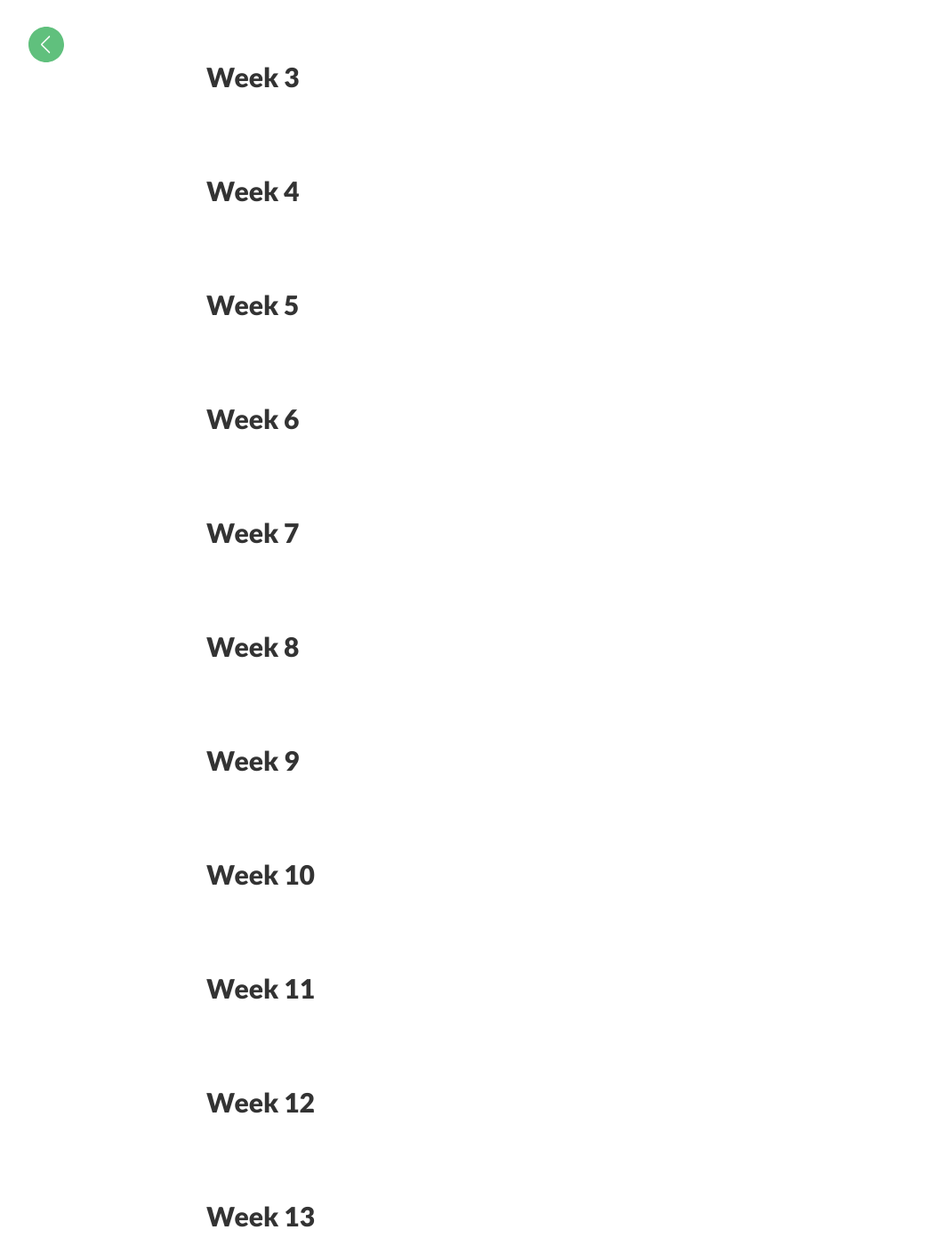
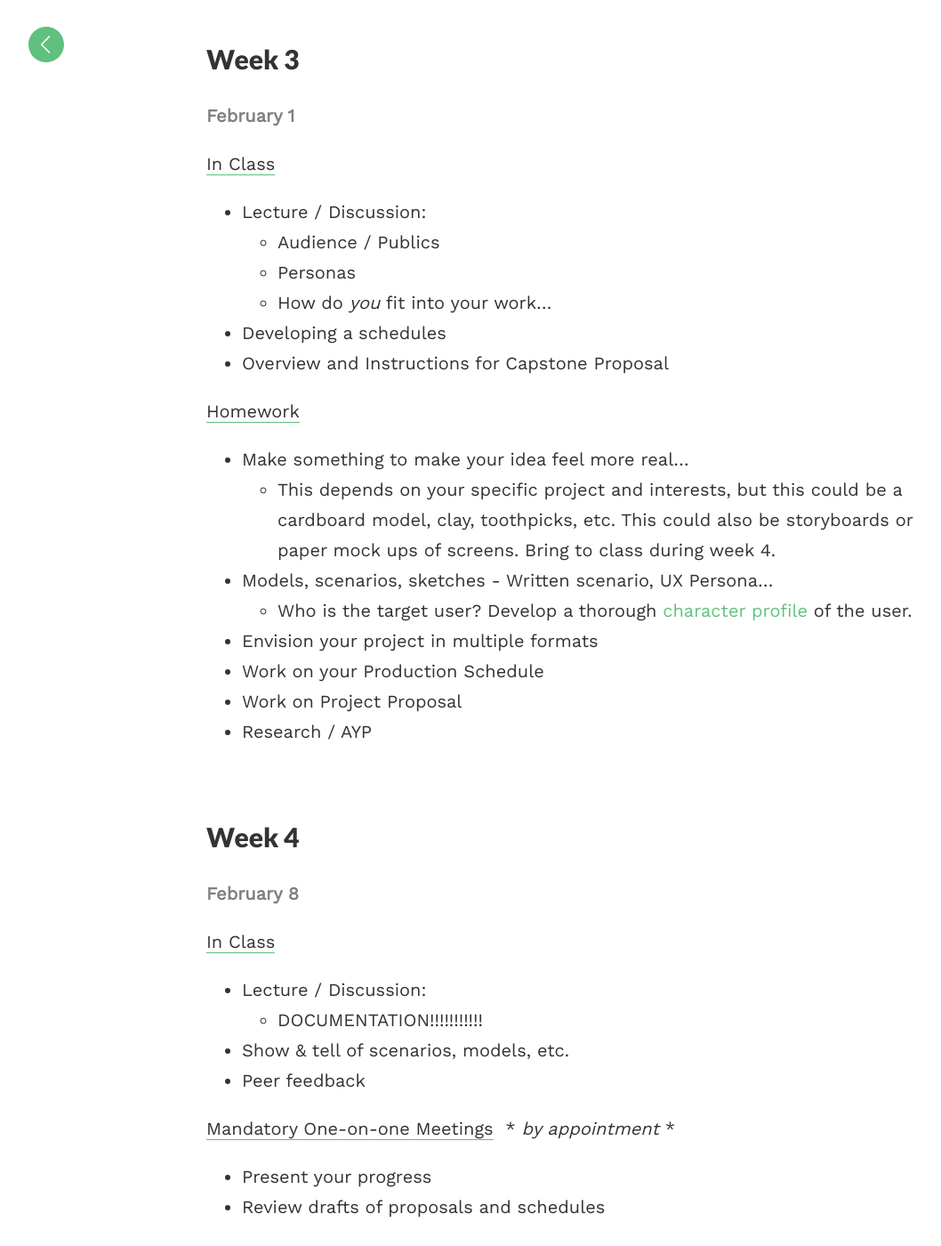
Before and after one commit to coloringchaos/capstone-s17, a Jekyll site: the page built from _posts/2017-01-16-schedule.md, in a window 1280 px wide and 1400 px high, scrolled down 1439 px. Shown: the whole window at 89% size, without its empty margins (8-1066 px from the left). Built offline with Jekyll 4.4.1, drawn with Linux system fonts in a browser that asks for light colours; some of the changed text lies outside the part shown.

Commit message:
changes for class 1

```diff
--- a/_posts/2017-01-16-schedule.md
+++ b/_posts/2017-01-16-schedule.md
@@ -8,11 +8,9 @@ permalink: '/schedule'
 <!-- * Do not remove this line (it will not be displayed)
 {:toc} -->
 
-<br>
-
 ## Week 1
 
-<span class="date">January 25</span>
+<span class="date">January 18</span>
 
 <span class="underlined">In Class</span>
 
@@ -24,7 +22,7 @@ permalink: '/schedule'
 	+ Concept Development
 	+ Research
 
-<span class="underlined">In Class</span>
+<span class="underlined">Homework</span>
 
 + Set up your online journal and email me a link
 + Precedents / Topics and things you’re most interested in
@@ -35,79 +33,272 @@ permalink: '/schedule'
 
 ## Week 2
 
+<span class="date">January 25</span>
+
 <span class="underlined">In Class</span>
+
 + Portfolio Presentations
 
-<span class="underlined">In Class</span>
+<span class="underlined">Homework</span>
+
 + Mood board
 + Dream review
 + Research + References
-+ Reading on Publics and Counterpublics
++ Read [Publics and Counterpublics]()
 
 <br>
 
 ## Week 3
 
+<span class="date">February 1</span>
+
+<span class="underlined">In Class</span>
+
++ Lecture / Discussion:
+	+ Audience / Publics
+	+ Personas
+	+ How do *you* fit into your work...
++ Developing a schedules
++ Overview and Instructions for Capstone Proposal
+
+
+<span class="underlined">Homework</span>
+
++ Make something to make your idea feel more real…
+	+ This depends on your specific project and interests, but this could be a cardboard model, clay, toothpicks, etc. This could also be storyboards or paper mock ups of screens. Bring to class during week 4.
++ Models, scenarios, sketches - Written scenario, UX Persona…
+	+ Who is the target user? Develop a thorough [character profile]() of the user.
++ Envision your project in multiple formats
++ Work on your Production Schedule
++ Work on Project Proposal
++ Research / AYP
+
+
 <br>
 
 ## Week 4
 
+<span class="date">February 8</span>
+
+<span class="underlined">In Class</span>
+
++ Lecture / Discussion:
+	+ DOCUMENTATION!!!!!!!!!!!
++ Show & tell of scenarios, models, etc.
++ Peer feedback
+
+<span class="underlined">Mandatory One-on-one Meetings</span>&nbsp; * *by appointment* *
+
++ Present your progress
++ Review drafts of proposals and schedules
+
+<span class="underlined">Homework</span>
+
++ Begin to make contact with outside advisors / mentors
++ Finalize proposals
++ Finalize schedules
++ AYP
+
 <br>
 
+#### 💥 MILESTONE - Submit Project Proposal by 5:00 p.m. on Thursday, February 9th
+
+*You will receive a thumbs-up or thumbs-down on your proposal. If you get a thumbs down, you will be notified and must work with your advisor to revise the concept.
+You must have an approved thesis to continue the semester.*
+
+<br>
+
+<!-- ### 👉  &nbsp; *Weeks 5-10: Design, Production, Prototyping, Development* -->
+
+<!-- <br> -->
+
 ## Week 5
+
+<span class="date">February 15</span>
+
+<span class="underlined">In Class</span>
+
++ Lecture / Discussion
+	+ Creativity
+	+ Storytelling
+
+
+<span class="underlined">Homework</span>
+
++ AYP
 
 <br>
 
 ## Week 6
 
+<span class="date">February 22</span>
+
+<span class="underlined">Mandatory One-on-one Meetings</span>&nbsp; * *by appointment* *
+
+<span class="underlined">Homework</span>
+
++ AYP
+
+<br>
+
+#### 💥 MILESTONE -  Projects set. &nbsp; No change of topics after March 1st.
+
 <br>
 
 ## Week 7
+
+<span class="date">March 1</span>
+
+<span class="underlined">In Class</span>
+
++ Presentation Guidelines
+
+<span class="underlined">Homework</span>
+
++ Prepare midterm presentations
++ AYP
+
 
 <br>
 
 ## Week 8
 
+<span class="date">March 8</span>
+
+<span class="underlined">In Class</span>
+
++ Midterm Presentations: **Capstone 2**
+
+<span class="underlined">Homework</span>
+
++ AYP
+
 <br>
 
 ## Week 9
+
+<span class="date">March 15 1</span>
+
+<span class="underlined">In Class</span>
+
++ Midterm Presentations: **Capstone 1**
+
+<span class="underlined">Homework</span>
+
++ AYP
 
 <br>
 
 ## Week 10
 
+<span class="date">March 22</span>
+
+<span class="underlined">Mandatory One-on-one Meetings</span>&nbsp; * *by appointment* *
+
+<span class="underlined">Homework</span>
+
++ AYP
+
+<br>
+
+#### 💥 MILESTONE -  User testing Event
+
 <br>
 
 ## Week 11
+
+<span class="date">March 29</span>
+
+*NO CLASS - SPRING BREAK*
+
+<span class="underlined">Homework</span>
+
++ Rest up 😎
++ But also… AYP!
+
+
+<br>
+
+*At this point, you need the time to work, more than you need class time. So, after spring break, you will be given significant time to work on your own as well as have 1:1 appointments with your Instructor.*
 
 <br>
 
 ## Week 12
 
+<span class="date">April 5</span>
+
+<span class="underlined">In Class</span>
+
++ Documentation Check-in
+
+<span class="underlined">Homework</span>
+
++ AYP
+
 <br>
 
 ## Week 13
+
+<span class="date">April 11</span>
+
+<span class="underlined">Mandatory One-on-one Meetings</span>&nbsp; * *by appointment* *
+
+<span class="underlined">Homework</span>
+
++ AYP
 
 <br>
 
 ## Week 14
 
+<span class="date">April 19</span>
+
+<span class="underlined">In Class</span>
+
++ Presentation Workshopping
+
+<span class="underlined">Homework</span>
+
++ Work on final presentation
++ Finalize Documentation
+
+<br>
+
+#### 💥 MILESTONE -  Project & Documentation approval by Capstone Advisors
+
 <br>
 
 ## Week 15
+
+<span class="date">April 26</span>
+
+<span class="underlined">Mandatory One-on-one Meetings</span>&nbsp; * *by appointment* *
+
++ Final Individual Check-in
+
+<span class="underlined">Homework</span>
+
++ Finalize Presentations
 
 <br>
 
 ## Week 16
 
+<span class="date">May 3</span>
+
+<span class="underlined">In Class</span>
+
++ In-Class Presentations
+
+<span class="underlined">Homework</span>
+
++ Practice for public presentations
+
 <br>
 
-## Finals Week
+#### 💥 MILESTONE -  Public Presentations to faculty, mentors and outside critics
+
+*Likely scheduled for the beginning of finals week - we will decide this together in the first few weeks of the semester*
+
 
 <br>
-<br>
-<br>
-<br>
-<br>
-<br>
-<br>
```
Also changed, not shown: _posts/2016-09-07-students.md (+24 -0 lines), _posts/2016-10-07-documentation.md (+32 -47 lines), _posts/2017-01-16-course-overview.md (+7 -8 lines).
